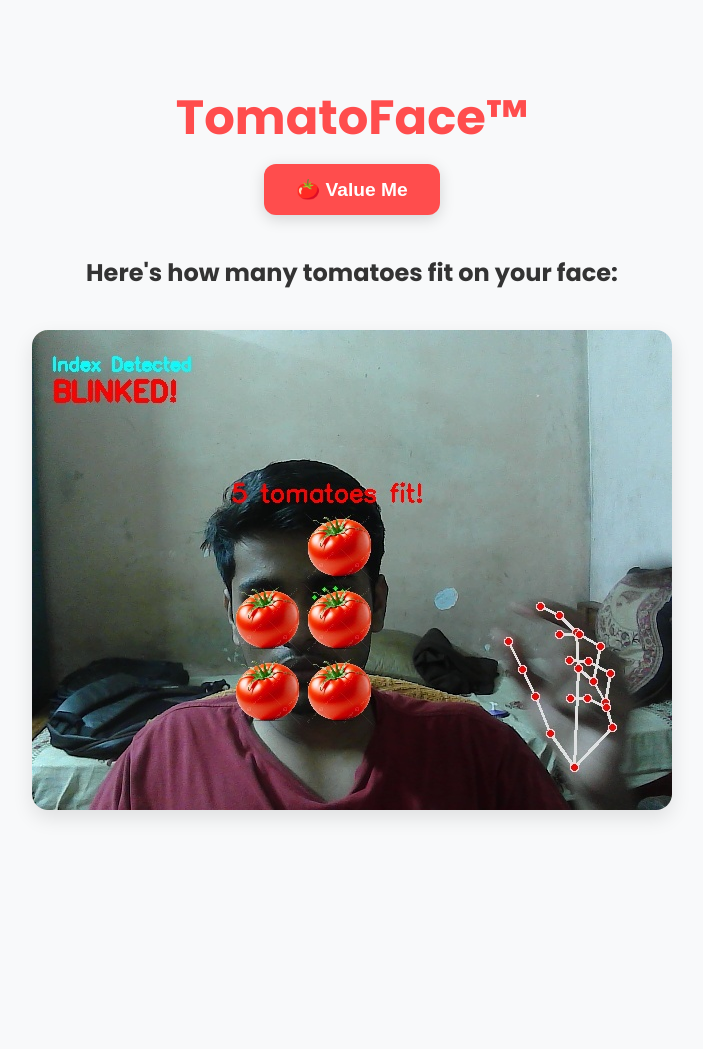
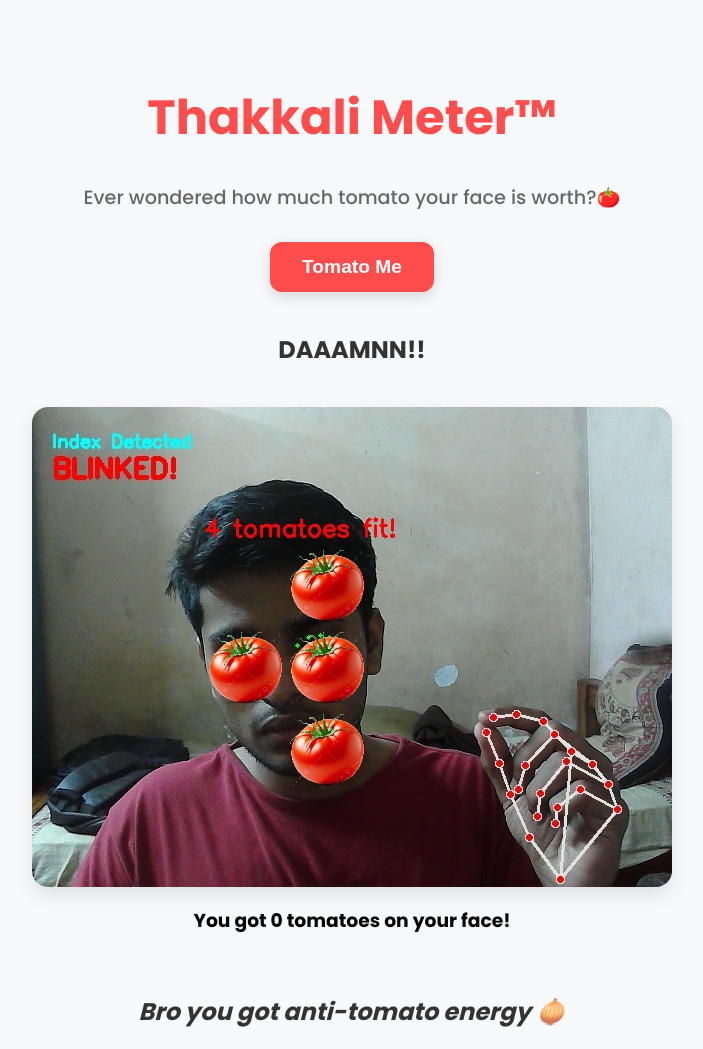
Before and after one commit to SR-005/Thakkali-Meter, a Flask app: page /thakkalimeter in a window 1280 px wide. Shown: the whole page, without its empty margins (288-991 px from the left). Before the commit the page ends 818 px from the top, so only its background shows below. Run offline with Flask 3, Linux system fonts and the light colour scheme.

Commit message:
final commit

```diff
--- a/app.py
+++ b/app.py
@@ -1,8 +1,25 @@
-from flask import Flask, render_template, redirect, url_for
+from flask import Flask, render_template, redirect, url_for,request
+from facemesh import generate_frames
 import subprocess
 import os
 
 app = Flask(__name__)
+
+def generate_roast(count):
+    if count <= 1:
+        return "You got one tomato? Face reveal cancelled. 🍅🚫"
+    elif count == 2:
+        return "Tiny face, massive disappointment. 🥲"
+    elif count == 3:
+        return "That’s... a modest face. Respectfully. 😐"
+    elif count == 4:
+        return "Mid sauce potential. Not bad, not thakkali. 😶"
+    elif count == 5:
+        return "Respectable! Sauce-worthy face detected. 🍝"
+    elif count == 6:
+        return "Thakkali certified. Saucy and proud. 🍅💅"
+    elif count >= 7:
+        return "Tomato overlord. Ketchup bow down. 🔥🍅👑"
 
 @app.route('/')
 def home():
@@ -10,12 +27,25 @@ def home():
 
 @app.route('/run_facemesh')
 def run_facemesh():
-    subprocess.run(["python", "facemesh.py"])
-    return redirect(url_for('show_result'))
+    count = generate_frames()
+    return redirect(url_for('show_result', count=count))
 
 @app.route('/thakkalimeter')
 def show_result():
-    return render_template('index.html', show_image=True)
+    count = int(request.args.get("count", 0))
+
+    # Optional roast comment
+    roast = ""
+    if count == 0:
+        roast = "Bro you got anti-tomato energy 🧅"
+    elif count < 5:
+        roast = "You could barely fill a ketchup packet 😬"
+    elif count < 10:
+        roast = "Medium rare tomato head 🍅"
+    else:
+        roast = "Certified Tomato Warehouse 🏭"
+
+    return render_template('index.html', show_image=True, count=count, roast=roast)
 
 if __name__ == '__main__':
     app.run(debug=True)
--- a/facemesh.py
+++ b/facemesh.py
@@ -36,8 +36,6 @@ def generate_frames():
     blink_display_time = 0
     blink_cooldown = 0
     photo_taken = False
-    overlay_tomatoes = False
-    tomato_positions = []
 
     while True:
         success, img = feed.read()
@@ -84,38 +82,27 @@ def generate_frames():
             cv2.putText(img, "Index Detected", (20, 40),
                         cv2.FONT_HERSHEY_SIMPLEX, 0.6, (255, 255, 0), 2)
 
-        if index_detected and show_blink:
+        if index_detected and show_blink and not photo_taken:
             cv2.putText(img, "BLINKED!", (20, 70),
                         cv2.FONT_HERSHEY_SIMPLEX, 0.9, (0, 0, 255), 3)
 
-            if not photo_taken:
-                filename = "captured_face.jpg"
-                cv2.imwrite(filename, img)
-                feed.release()
-                cv2.destroyAllWindows()
-                count, face_box = estimate_tomatoes(filename)
-                print(f"🍅 Tomatoes on face: {count}")
-                overlay_tomatoes = True
-                tomato_positions = []
+            filename = "captured_face.jpg"
+            cv2.imwrite(filename, img)
+            feed.release()
+            cv2.destroyAllWindows()
 
-                if face_box:
-                    x, y, w_, h_ = face_box
-                    for i in range(count):
-                        xi = x + (i % 5) * 45
-                        yi = y + (i // 5) * 45
-                        tomato_positions.append((xi, yi))
+            count, face_box = estimate_tomatoes(filename)
+            print(f"🍅 Tomatoes on face: {count}")
+            return count  # 🟢 Return count immediately
 
-                photo_taken = True
-
-    # Display the frame
         cv2.imshow("TomatoFace™ - Blink & Raise Finger", img)
 
-        # Exit on pressing 'q'
         if cv2.waitKey(1) & 0xFF == ord('q'):
             break
 
     feed.release()
     cv2.destroyAllWindows()
+    return 0  # Default if nothing captured
 
 if __name__ == "__main__":
     generate_frames()
--- a/static/style.css
+++ b/static/style.css
@@ -60,3 +60,12 @@ a {
         font-size: 1em;
     }
 }
+.subtitle {
+    font-size: 1.2em;
+    color: #666;
+    margin-bottom: 30px;
+}
+
+.roast{
+    margin-top: 0px;
+}
--- a/templates/index.html
+++ b/templates/index.html
@@ -2,17 +2,21 @@
 <html lang="en">
 <head>
     <meta charset="UTF-8">
-    <title>TomatoFace™</title>
+    <title>Thakkali Meter™</title>
     <link rel="stylesheet" href="{{ url_for('static', filename='style.css') }}">
     <link href="https://fonts.googleapis.com/css2?family=Poppins:wght@500;700&display=swap" rel="stylesheet">
 </head>
 <body>
-    <h1>TomatoFace™</h1>
-    <a href="/run_facemesh"><button>🍅 Value Me</button></a>
+    <h1>Thakkali Meter™</h1>
+    <p class="subtitle">Ever wondered how much tomato your face is worth?🍅</p>
+
+    <a href="/run_facemesh"><button> Tomato Me </button></a>
 
     {% if show_image %}
-        <h2>Here's how many tomatoes fit on your face:</h2>
+        <h2>DAAAMNN!!</h2>
         <img src="{{ url_for('static', filename='tomato_face.jpg') }}" alt="Tomato Face">
+        <h3>You got {{ count }} tomatoes on your face!</h3>
+        <h2 lass="roast" style="font-style: italic;">{{ roast }}</h2>
     {% endif %}
 </body>
 </html>
```
Also changed, not shown: captured_face.jpg, static/tomato_face.jpg.
